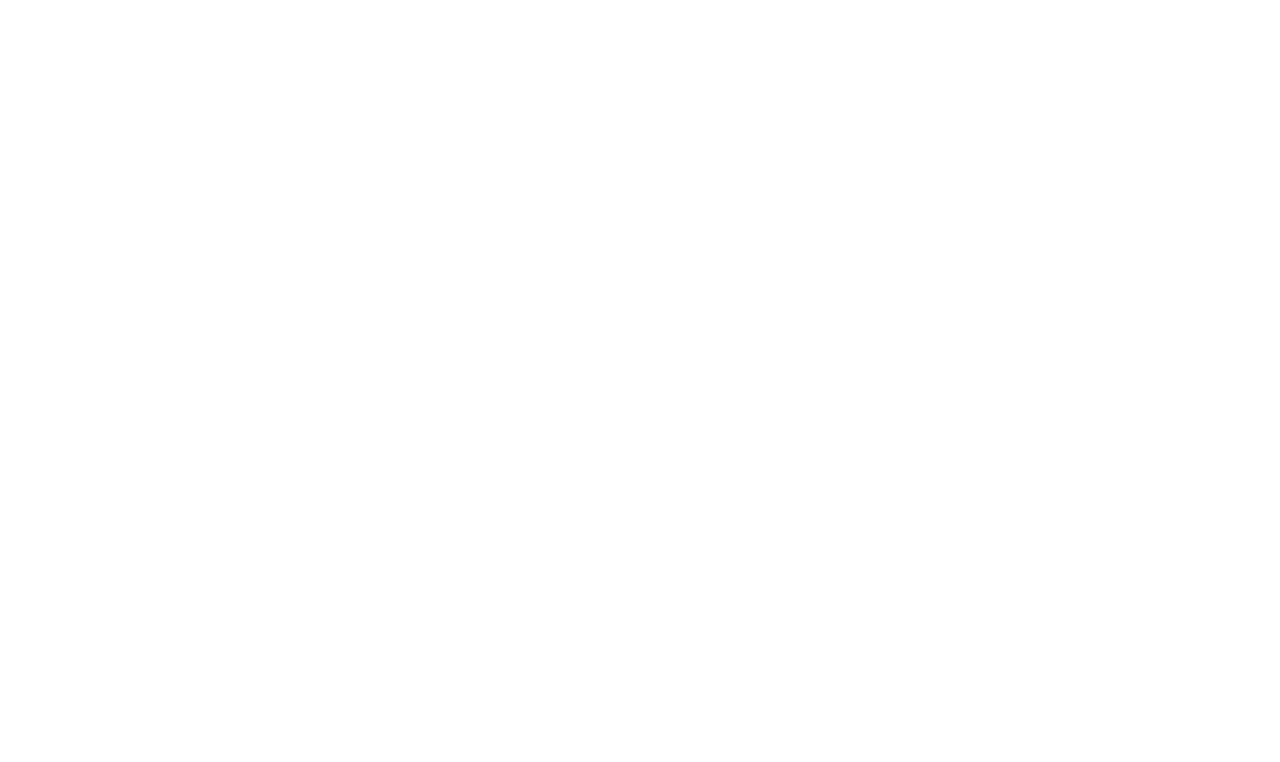
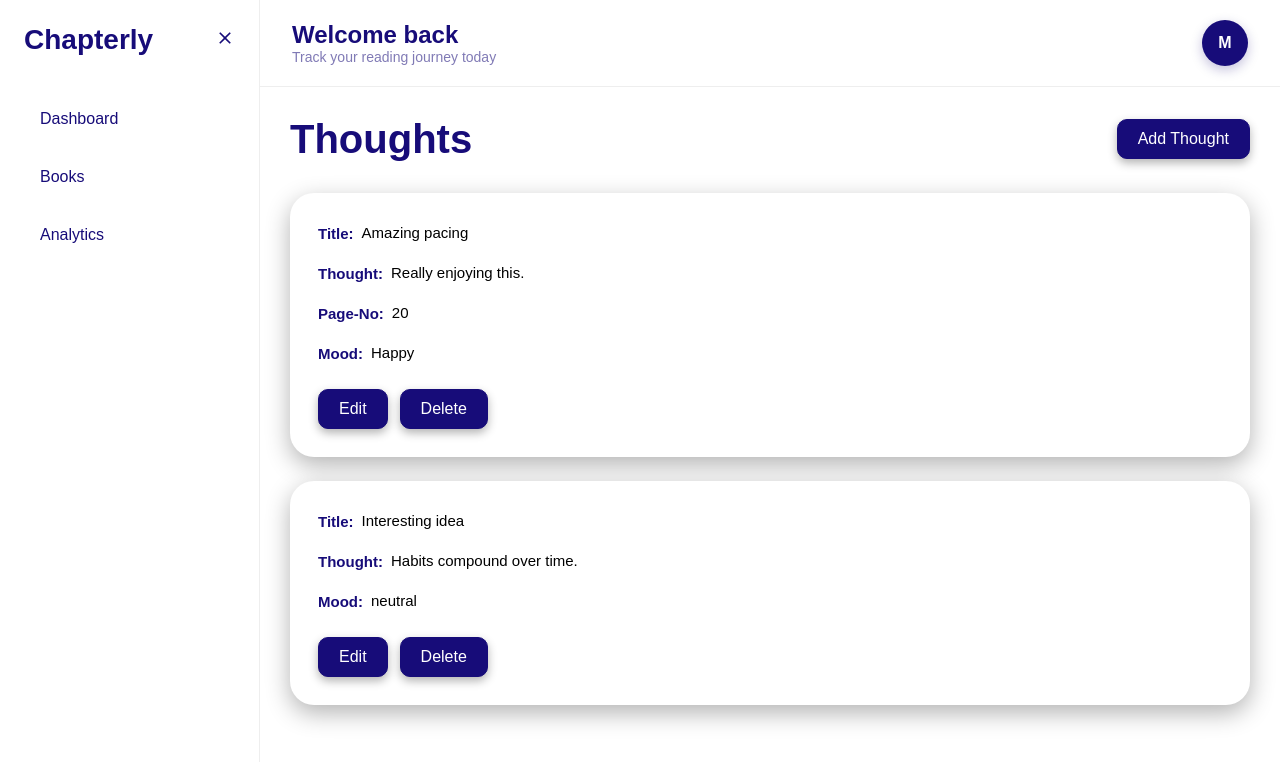
Before and after one commit to MirominaS/chapterly-frontend, a React (Vite) app: page /thoughts in a window 1280 px wide. Before the commit this address had no page. Shown: the top 762 px of the page. Built offline with nearby package versions, Linux system fonts and the light colour scheme.

Commit message:
created thought page

```diff
--- a/src/App.jsx
+++ b/src/App.jsx
@@ -22,6 +22,7 @@
 import Books from './pages/Books/Books'
 import BookDetails from './pages/BookDetails/BookDetails'
 import AddThought from './pages/AddThought/AddThought'
+import Thoughts from './pages/Thoughts/Thoughts'
 
 
 
@@ -37,6 +38,7 @@
           <Route path="/books" element={<Books/>}/>
           <Route path="/book-details" element={<BookDetails/>}/>
           <Route path="/add-thought" element={<AddThought/>}/>
+          <Route path="/thoughts" element={<Thoughts/>}/>
         </Routes>
     </BrowserRouter>
   )
--- /dev/null
+++ b/src/pages/Thoughts/Thoughts.css
@@ -0,0 +1,48 @@
+.thoughts-container {
+    display: flex;
+    flex-direction: column;
+    gap: 32px;
+}
+
+.thoughts-header {
+    display: flex;
+    justify-content: space-between;
+    align-items: center;
+}
+
+.thoughts-header h1 {
+    font-size: 40px;
+    font-weight: 700;
+    color: var(--primary-color);
+    line-height: 1.1;
+}
+
+.thought-list {
+    display: flex;
+    flex-direction: column;
+    gap: 24px;
+}
+
+.thought-item {
+    background: white;
+    padding: 28px;
+    border-radius: 24px;
+    box-shadow: 0 8px 24px rgba(0, 0, 0, 0.3);
+    display: flex;
+    flex-direction: column;
+    gap: 16px;
+    transition:
+      transform 0.3s ease,
+      box-shadow 0.3s ease;
+}
+
+.thought-item:hover {
+    transform: translateY(-4px);
+    box-shadow:0 14px 32px rgba(0, 0, 0, 0.08);
+}
+
+.thought-actions {
+    display: flex;
+    gap: 12px;
+    margin-top: 8px;
+}
--- /dev/null
+++ b/src/pages/Thoughts/Thoughts.jsx
@@ -0,0 +1,55 @@
+import React from 'react'
+import './Thoughts.css'
+import MainLayout from '../../components/MainLayout/MainLayout'
+import Button from '../../components/Button/Button'
+import { useNavigate } from 'react-router-dom'
+import InfoItem from '../../components/InfoItem/InfoItem'
+
+const Thoughts = () => {
+
+    const navigate = useNavigate()
+
+     const thoughts = [
+    {
+      id:1,
+      title:'Amazing pacing',
+      content:'Really enjoying this.',
+      page_no:20,
+      mood:'Happy'
+    },
+    {
+      id:2,
+      title:'Interesting idea',
+      content:'Habits compound over time.',
+    //   page_no:80,
+      mood:'neutral'
+    },
+  ]
+
+  return (
+    <MainLayout>
+        <div className='thoughts-container'>
+            <div className='thoughts-header'>
+                <h1>Thoughts</h1>
+                <Button text="Add Thought" onClick={() => navigate("/add-thought")}/>
+            </div>
+            <div className='thought-list'>
+                {thoughts.map((thought) => (
+                    <div key={thought.id} className='thought-item'>
+                        <InfoItem label="Title:" value={thought.title}/>
+                        <InfoItem label="Thought:" value={thought.content}/>
+                        <InfoItem label="Page-No:" value={thought.page_no}/>
+                        <InfoItem label="Mood:" value={thought.mood}/>
+                        <div className='thought-actions'>
+                            <Button text="Edit"/>
+                            <Button text="Delete"/>
+                        </div>
+                    </div>
+                ))}
+            </div>
+        </div>
+    </MainLayout>
+  )
+}
+
+export default Thoughts
```
